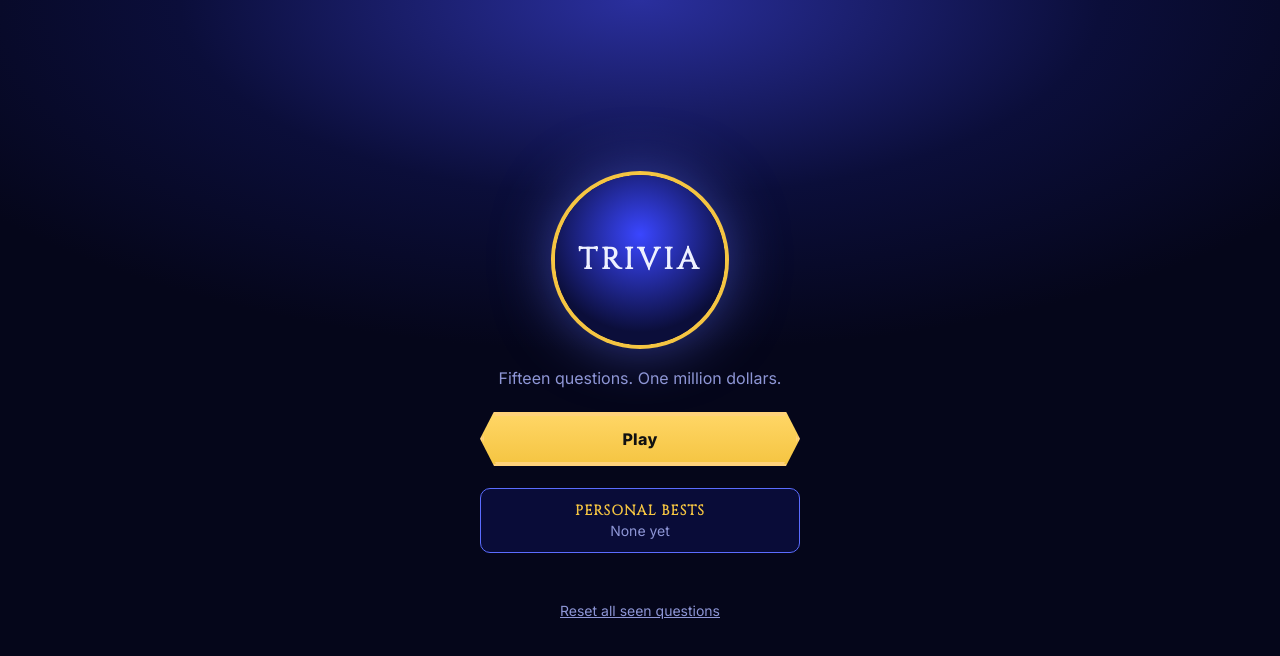
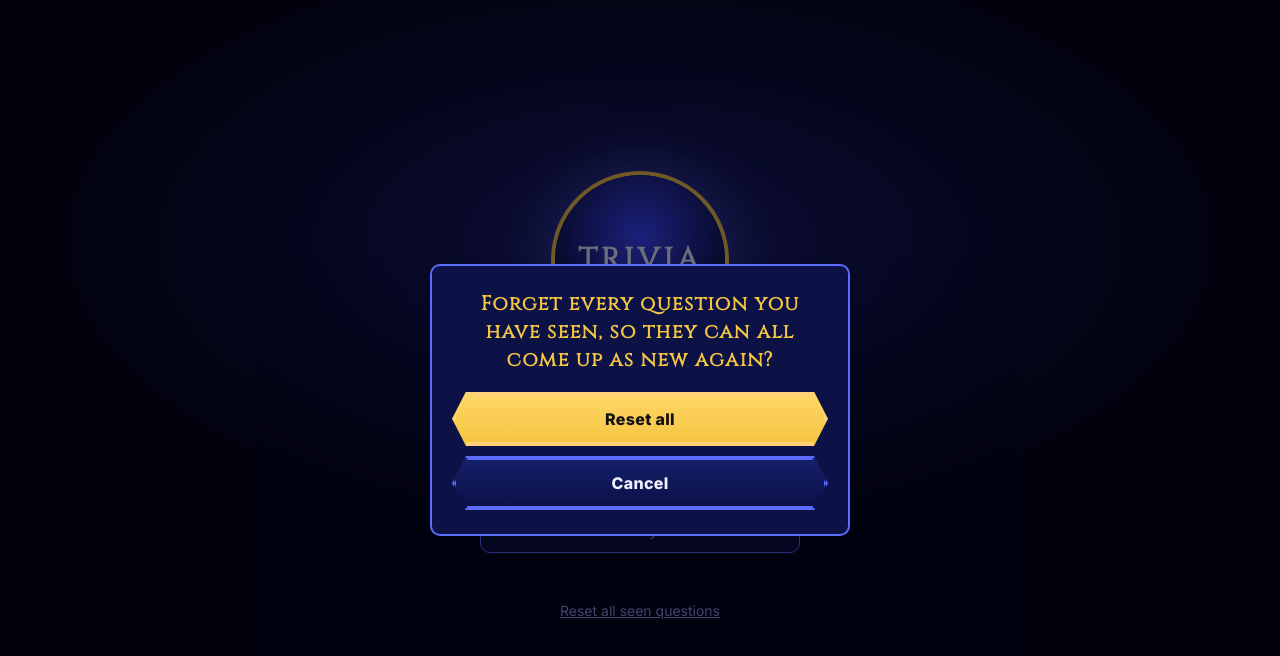
Before and after one commit to jonstuebe/trivia, a React (Vite) app: page / in a window 1280 px wide. Both pictures are taken after a click on the button "Reset all seen questions". Shown: the top 656 px of the page. Built offline with nearby package versions, Linux system fonts and the light colour scheme.

Commit message:
A dialog stays open under StrictMode: a stale close event from the remount no longer cancels it

```diff
--- a/src/ui/dialog.tsx
+++ b/src/ui/dialog.tsx
@@ -54,7 +54,10 @@ export function Dialog({
       }}
       onClose={() => {
         // Closed by the browser while still meant to show (a second Esc): treat it as Cancel.
-        if (ref.current?.isConnected) cancel.current();
+        // A dialog that's open again got a stale `close`: StrictMode's remount
+        // queues one from the cleanup's `close()` that fires after `showModal()`.
+        const dialog = ref.current;
+        if (dialog?.isConnected && !dialog.open) cancel.current();
       }}
     >
       <h2 id={titleId} className="dialog__title">
```
